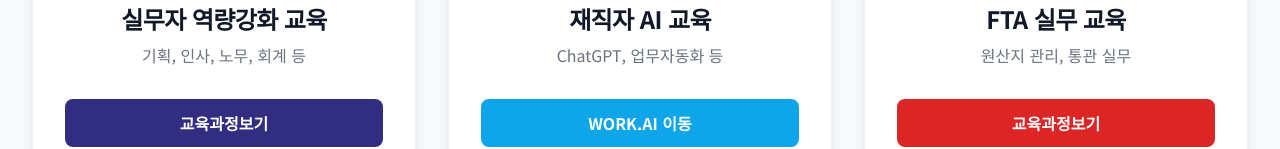
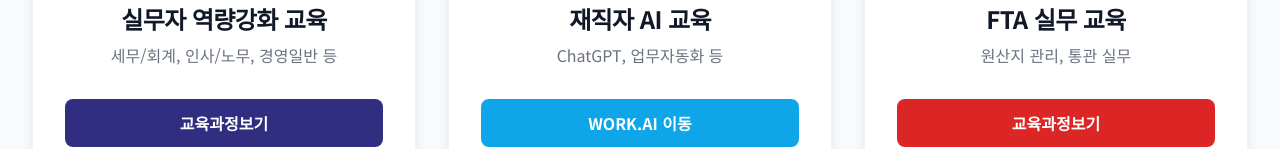
Before and after one commit to dccitpt/dcci-edu, a plain HTML site: page index.html in a window 1280 px wide. Shown: the part 830-979 px from the top of the page. Drawn offline with nearby package versions, Linux system fonts and the light colour scheme; no server answers.

Commit message:
텍스트수정

```diff
--- a/index.html
+++ b/index.html
@@ -71,8 +71,9 @@
                     <div class="p-6 sm:p-8 text-center flex flex-col flex-grow relative">
                         <h3 class="text-xl sm:text-2xl font-bold text-gray-900 mb-2 tracking-tight mt-2 sm:mt-4">실무자
                             역량강화 교육</h3>
-                        <p class="text-sm sm:text-base text-gray-500 mb-6 sm:mb-8 font-normal flex-grow">기획, 인사, 노무, 회계
-                            등</p>
+                        <p class="text-sm sm:text-base text-gray-500 mb-6 sm:mb-8 font-normal flex-grow">세무/회계, 인사/노무,
+                            경영일반 등
+                        </p>
                         <span
                             class="inline-block w-full px-4 py-3 bg-indigo-900 text-white rounded-lg font-bold hover:bg-indigo-800 transition-colors mt-auto">교육과정보기</span>
                     </div>
```
